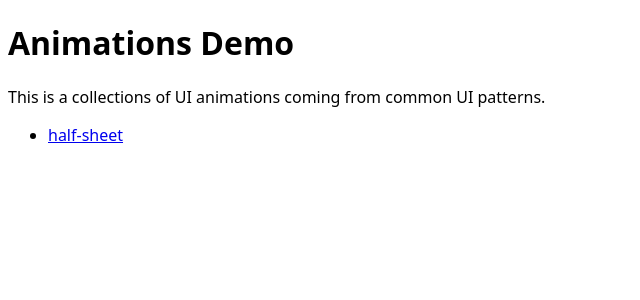
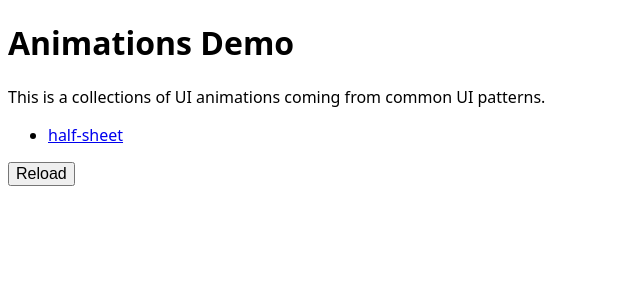
Before and after one commit to ayroblu/animations-demo-react, a React (Vite) app: page / in a window 1280 px wide. Shown: the top 300 px of the page, without its empty margins (0-640 px from the left). Built offline with nearby package versions, Linux system fonts and the light colour scheme.

Commit message:
add reload button

```diff
--- a/src/App.tsx
+++ b/src/App.tsx
@@ -14,6 +14,8 @@ function App() {
           <Link to={routes.halfSheet}>half-sheet</Link>
         </li>
       </ul>
+
+      <button onClick={() => window.location.reload()}>Reload</button>
     </>
   );
 }
```
